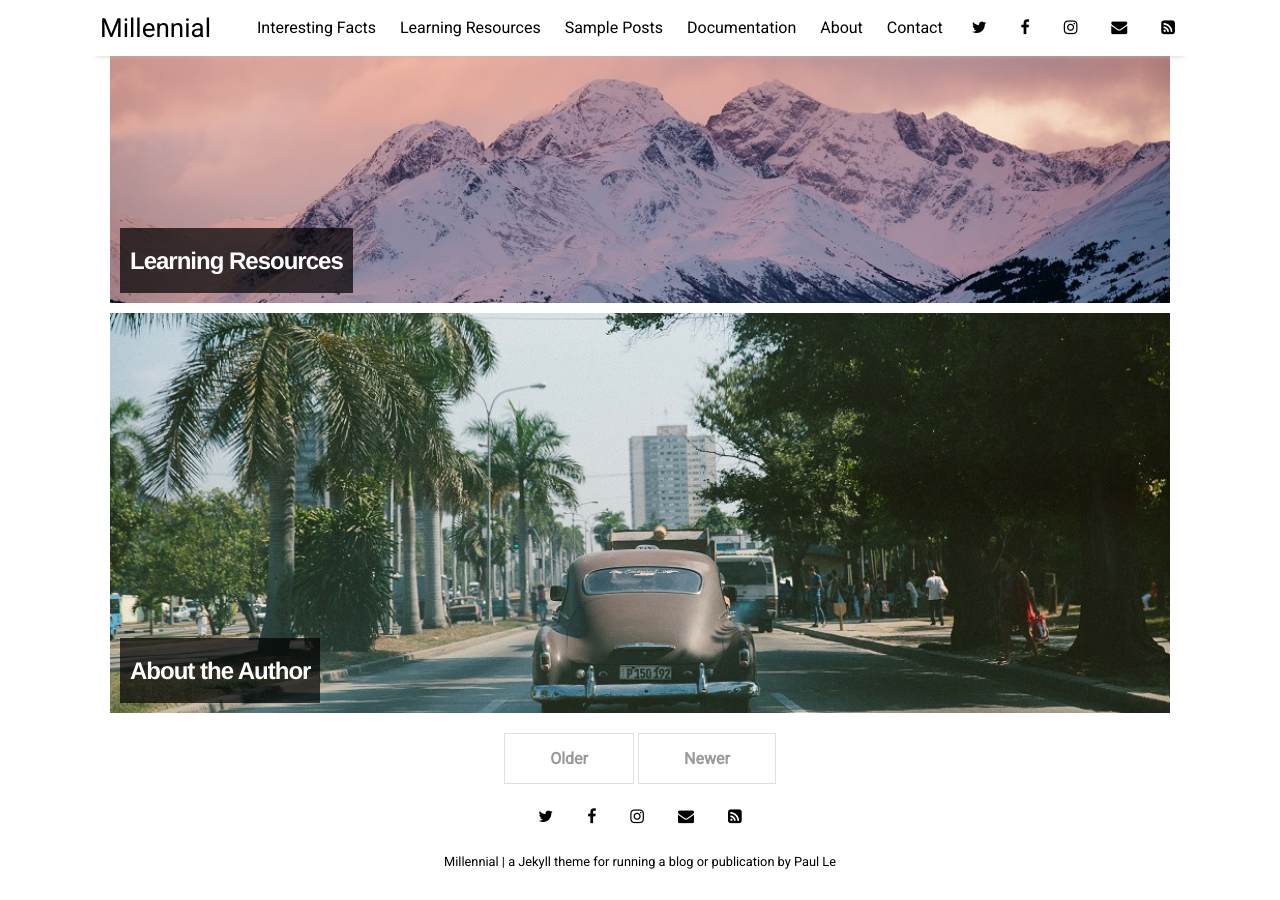
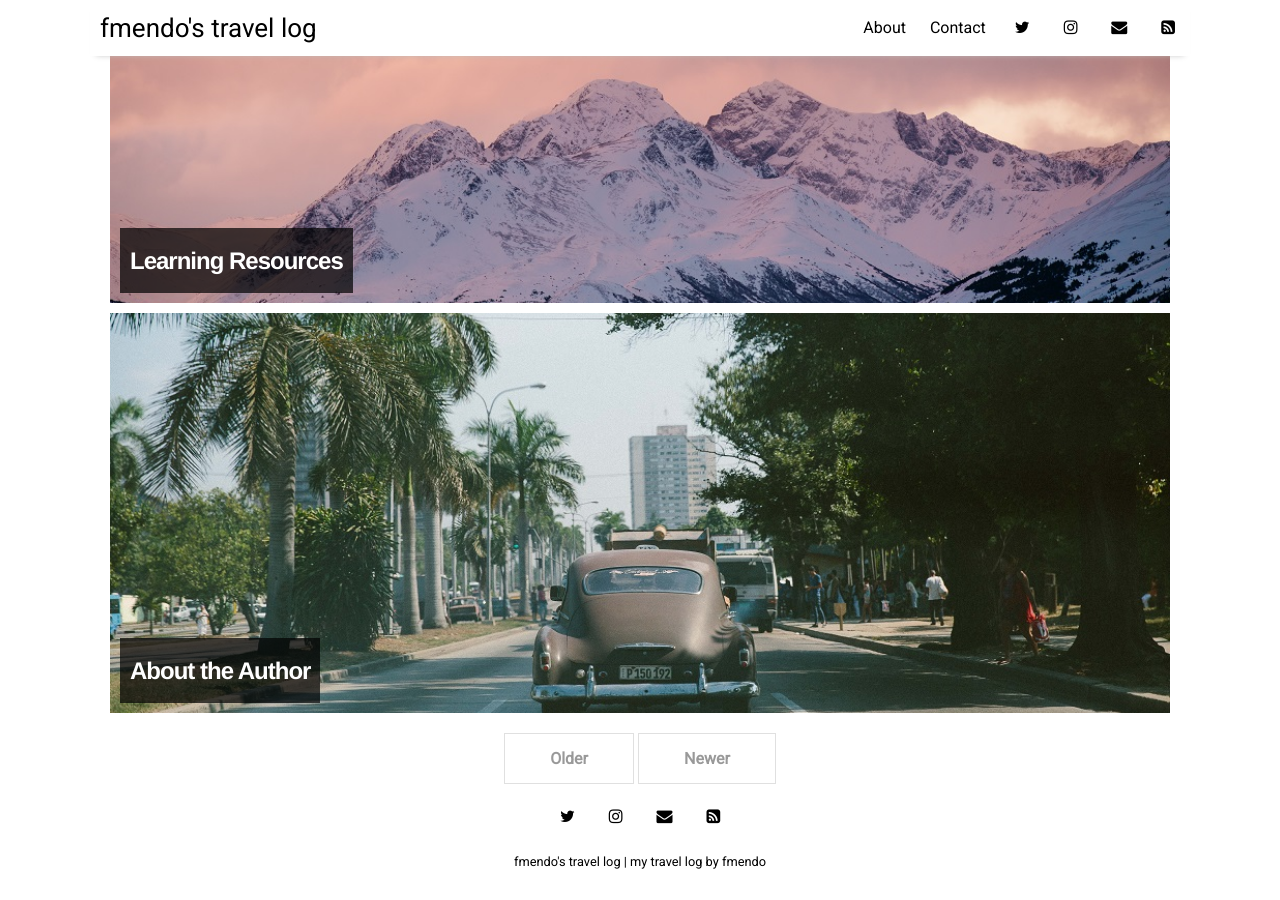
Before and after one commit to fmmendo/travel, a Jekyll site: the page built from index.html, in a window 1280 px wide and 900 px high, scrolled down 1398 px. Built offline with Jekyll 4.4.1, drawn with Linux system fonts in a browser that asks for light colours; nearby versions of some CDN libraries; the list of posts is cut into pages by our own code.

Commit message:
removing ga

```diff
--- a/_config.yml
+++ b/_config.yml
@@ -14,9 +14,9 @@ sass:
   style: :nested
 
 # Customise atom feed settings (this is where Jekyll-Feed gets configuration information)
-title:		           "Millennial"
-description:	       "a Jekyll theme for running a blog or publication"
-author:              "Paul Le"
+title:		           "fmendo's travel log"
+description:	       "my travel log"
+author:              "fmendo"
 
 # RSS 2.0 can be used instead of Atom by uncommenting following two lines
 #feed:
--- a/_includes/head.html
+++ b/_includes/head.html
@@ -27,9 +27,6 @@
     src="https://cdnjs.cloudflare.com/ajax/libs/mathjax/2.7.5/MathJax.js?config=TeX-MML-AM_CHTML">
   </script>
 
-  <!-- Google Analytics -->
-  {% include google-analytics.html %}
-
   <!-- Use Jekyll SEO plugin -->
   {% seo %}
 
```
Also changed, not shown: _data/settings.yml (+10 -13 lines), _includes/google-analytics.html (deleted, +0 -9 lines).
